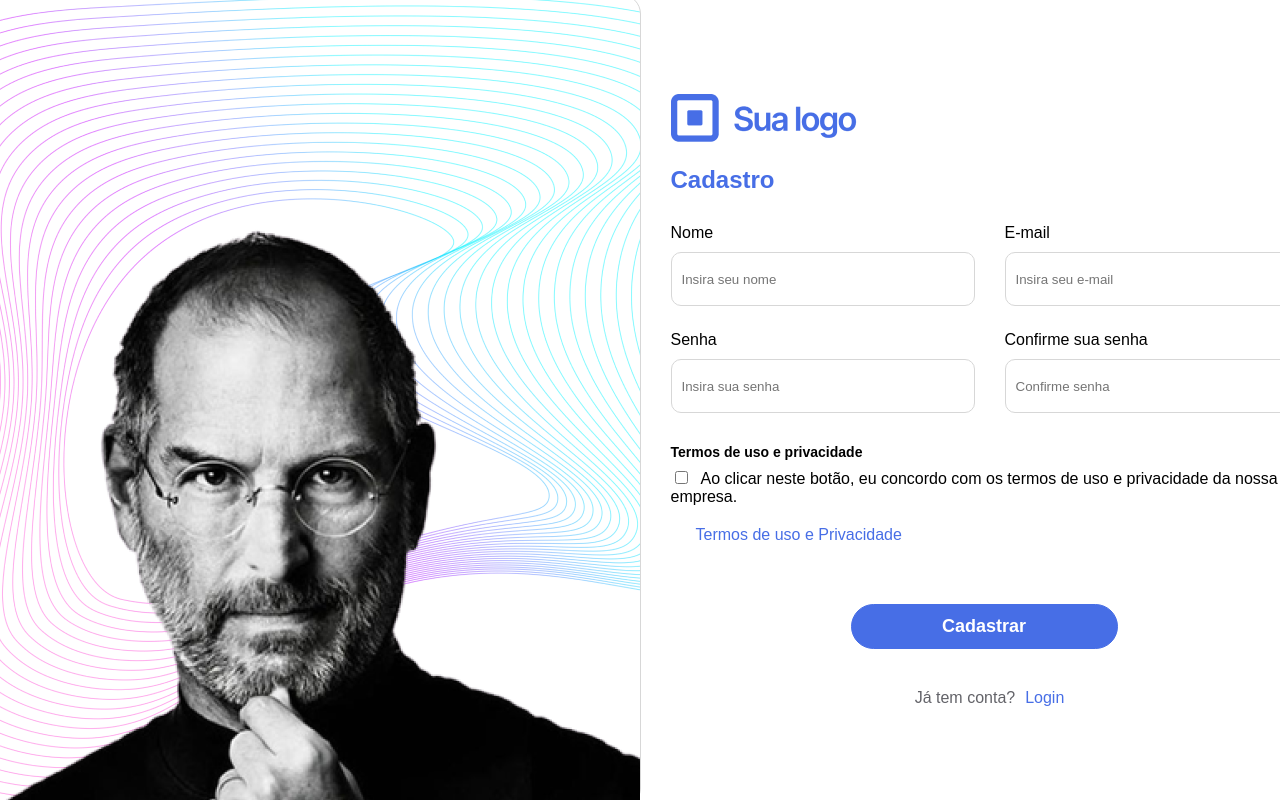
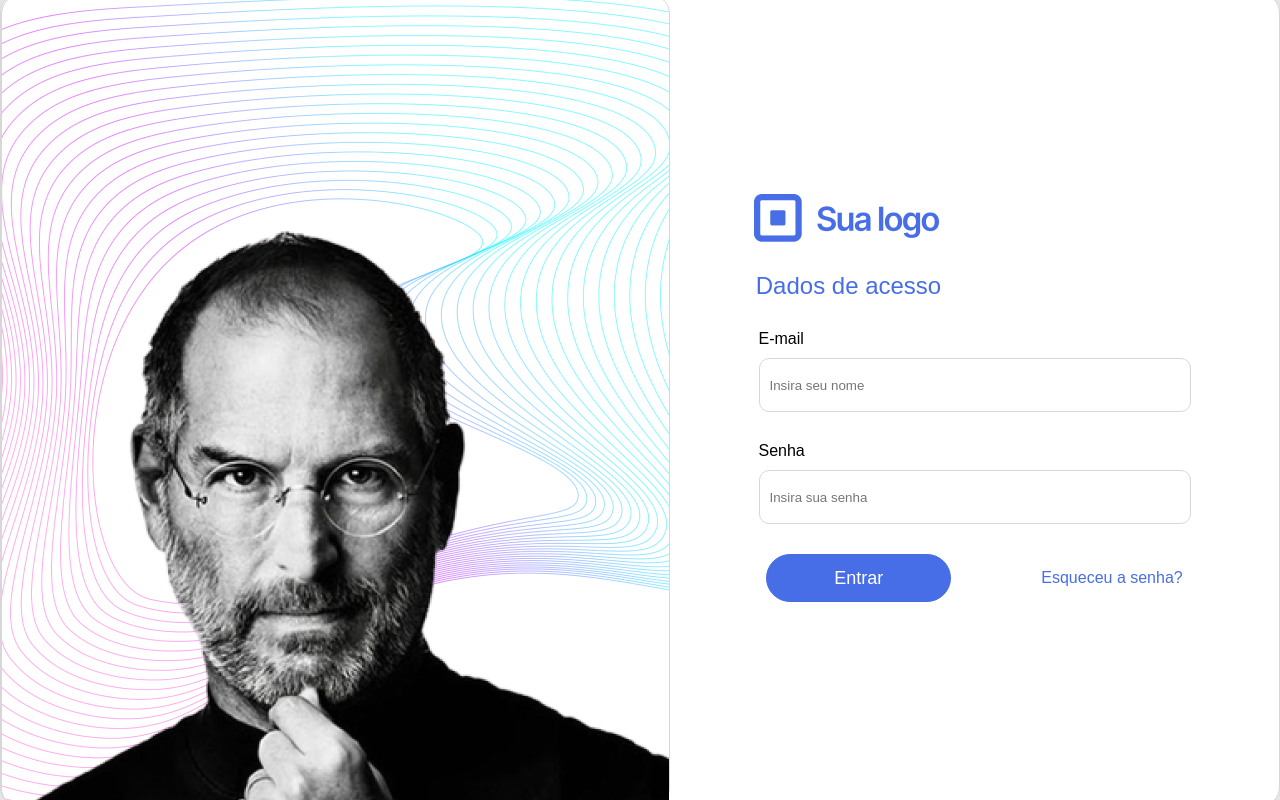
Before and after one commit to HerbertCarlos007/teste-startpn, a React (Vite) app in the folder web/: page / in a window 1280 px wide. Built offline with nearby package versions, Linux system fonts and the light colour scheme.

Commit message:
Criando componente de login

```diff
--- /dev/null
+++ b/web/src/components/Login/index.jsx
@@ -0,0 +1,31 @@
+import React from "react";
+import * as C from './styles'
+
+import logo from '../../assets/logo.png'
+
+export const Login = () => {
+    return (
+        <C.Container>
+            <C.Logo src={logo} />
+
+            <C.TextAccessData>Dados de acesso</C.TextAccessData>
+            <C.ContainerFormLogin>
+                <C.ContainerInputs>
+                    <C.FormInputs>
+                        <C.LabelForm>E-mail</C.LabelForm>
+                        <C.Input placeholder="Insira seu nome" />
+                    </C.FormInputs>
+
+                    <C.FormInputs>
+                        <C.LabelForm>Senha</C.LabelForm>
+                        <C.Input placeholder="Insira sua senha" />
+                    </C.FormInputs>
+                </C.ContainerInputs>
+            </C.ContainerFormLogin>
+            <C.ContainerButtonAndForgotPassword>
+                <C.ButtonLogin>Entrar</C.ButtonLogin>
+                <C.TextForgotPassword>Esqueceu a senha?</C.TextForgotPassword>
+            </C.ContainerButtonAndForgotPassword>
+        </C.Container>
+    )
+}
--- /dev/null
+++ b/web/src/components/Login/styles.jsx
@@ -0,0 +1,83 @@
+import styled from 'styled-components'
+
+export const Container = styled.div`
+    display: flex;
+    justify-content: center;
+    align-items: center;
+    flex-direction: column;
+    margin-top: 200px;
+`
+
+export const Logo = styled.img`
+    position: relative;
+    right: 126px;
+`
+
+export const ContainerFormLogin = styled.div`
+    display: flex;
+    justify-content: center;
+    align-items: center;
+
+`
+
+export const TextAccessData = styled.span`
+    margin-top: 30px;
+    font-size: 24px;
+    font-weight: 500;
+    color: #476EE6;
+    position: relative;
+    right: 126px;
+`
+
+export const ContainerInputs = styled.div`
+
+
+`
+
+
+export const LabelForm = styled.label`
+    font-size: 16px;
+    font-weight: 500;
+
+`
+
+export const FormInputs = styled.div`
+     display: flex;
+    flex-direction: column;
+    margin-top: 30px;
+`
+
+export const Input = styled.input`
+    width: 418px;
+    height: 50px;
+    border: 1px solid #D7D7D7;
+    border-radius: 10px;
+    margin-top: 10px;
+    padding-left: 10px;
+`
+
+export const ContainerButtonAndForgotPassword = styled.div`
+    margin-top: 30px;
+    display: flex;
+    align-items: center;
+`
+
+
+export const ButtonLogin = styled.button`
+    width: 185px;
+    height: 48px;
+    background-color: #476EE6;
+    font-size: 18px;
+    font-weight: 500;
+    color: white;
+    border-radius: 60px;
+    border: 1px solid #476EE6;
+    cursor: pointer;
+`
+
+
+export const TextForgotPassword = styled.span`
+   margin-left: 90px;
+   color:  #476EE6;
+   cursor: pointer;
+`
--- a/web/src/components/Register/index.jsx
+++ b/web/src/components/Register/index.jsx
@@ -4,6 +4,8 @@ import * as C from './styles'
 import steveJobsImage from '../../assets/stevejobs.png'
 import backgroundImage from '../../assets/background.png'
 import logo from '../../assets/logo.png'
+
+import { Login } from '../Login'
 
 export const Register = () => {
     return (
@@ -16,7 +18,7 @@ export const Register = () => {
 
                 <C.RightSideContainer>
 
-                    <C.Logo src={logo} />
+                    {/* <C.Logo src={logo} />
 
                     <C.ContainerForm>
                         <C.TextRegister>Cadastro</C.TextRegister>
@@ -62,7 +64,8 @@ export const Register = () => {
                             <C.TextHaveAccount>Já tem conta? </C.TextHaveAccount>
                             <C.TextLogin>Login</C.TextLogin>
                         </C.ContainerHaveAccount>
-                    </C.ContainerForm>
+                    </C.ContainerForm> */}
+                    <Login/>
                 </C.RightSideContainer>
             </C.ContainerRegister>
         </C.Container>
```
Also changed, not shown: web/src/components/pages/Home/index.jsx (added), web/src/components/pages/Home/styles.jsx (added).
